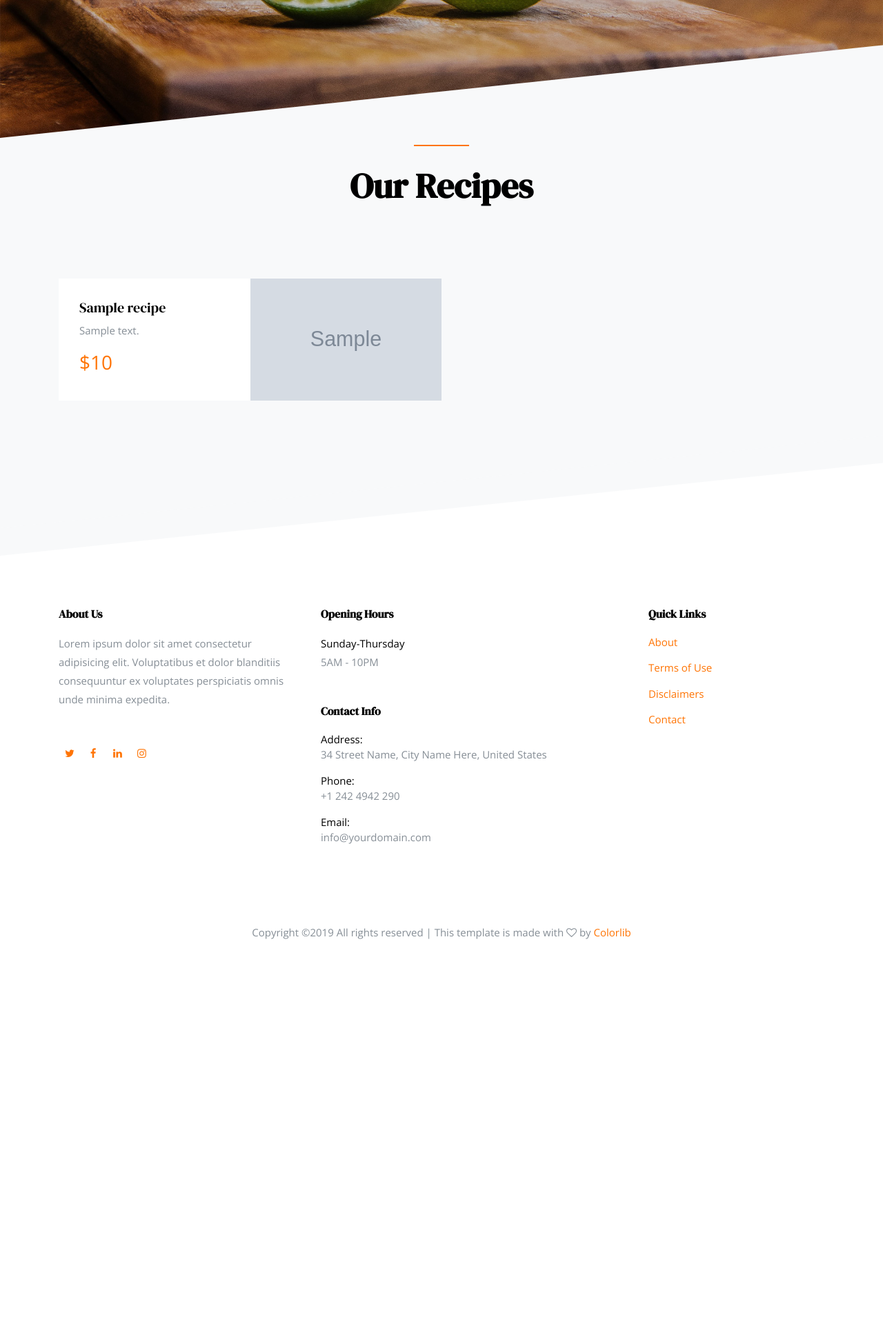
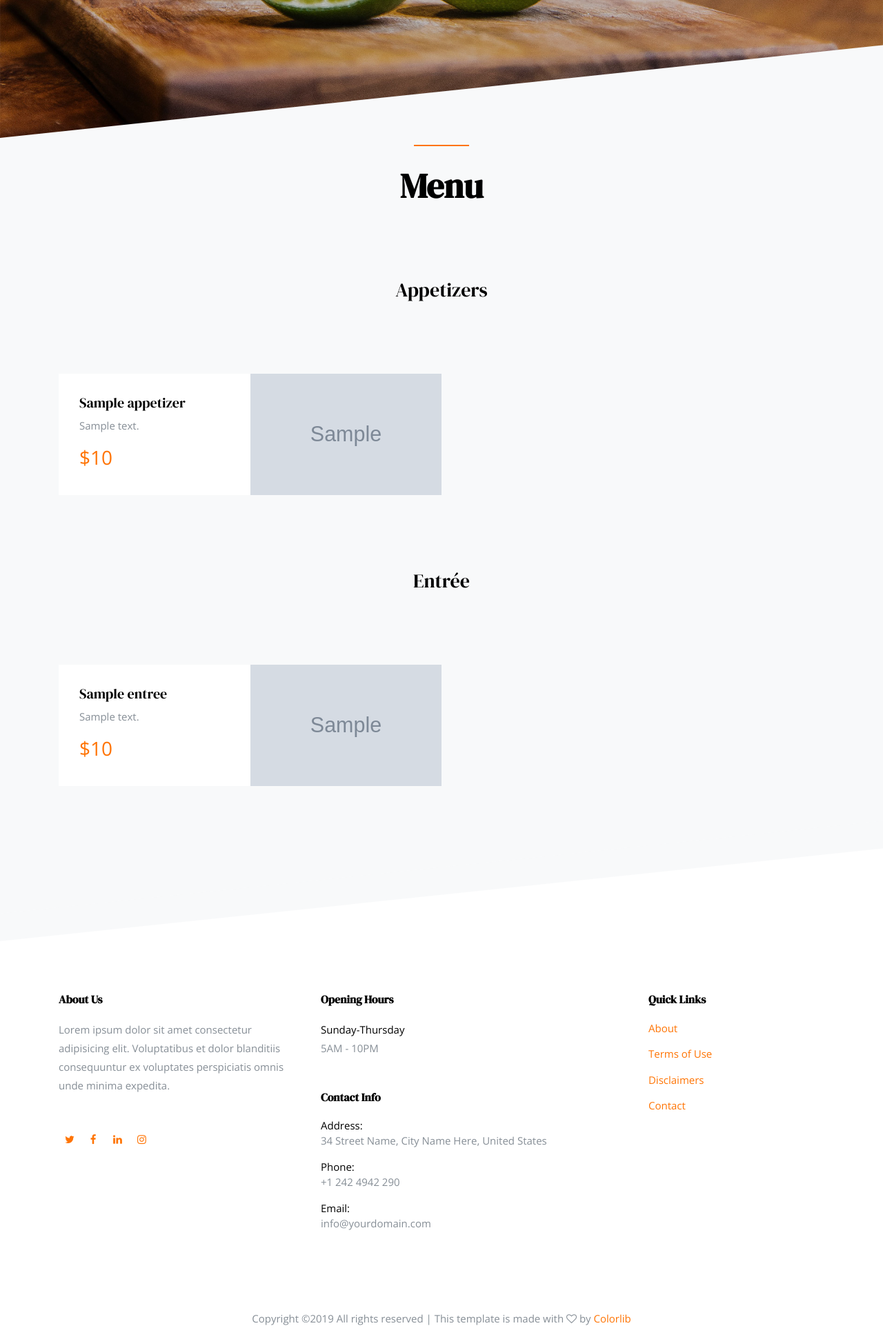
Before and after one commit to psonhoang/dynamic-res-template, a Node server app: template views/recipes.ejs in a window 1280 px wide. Shown: the part 590-2516 px from the top of the page at 69% size. Before the commit the page ends 1952 px from the top, so only its background shows below. Run offline with Node 20, Linux system fonts and the light colour scheme; the template is opened without the code that fills it: most values are stand-ins (such as "Sample title", 1, 10 or a date in 2020); grey boxes marked "Sample" are stand-in pictures.

Commit message:
extend menu

```diff
--- a/app.js
+++ b/app.js
@@ -19,29 +19,43 @@ jsonObj = {
     title: "Ninja Eats",
     jumboText1: "Your First Text Here",
     jumboText2: "And Another One",
-    recipes: [
+    appetizers: [
+        {
+            name: "Tuna Sesame Salad",
+            desc: "Tuna, sesame, salad",
+            price: "3.75",
+            img: "http://balaboosta.com.au/wp-content/uploads/2015/10/PA070874.jpg"
+        },
+        {
+            name: "Smoked Salmon",
+            desc: "Salmon, bread, cheese... all on a stick",
+            price: "4.50",
+            img: "https://images-gmi-pmc.edge-generalmills.com/57be9c18-f2e5-453c-9286-c96d3ddb9555.jpg"
+        }
+    ],
+    entree: [
         {
             name: "Pho Pizza",
             desc: "A pizza with your favorite ingredients from Pho",
-            price: 8.50,
+            price: "8.50",
             img: "https://cdn.foodbeast.com/content/uploads/2016/06/Pho-Pizza-Cover.jpg"
         },
         {
             name: "Seafood Delight",
             desc: "Shrimp, squid, tomato, and family secret",
-            price: 12.00,
+            price: "12.00",
             img: "https://images-gmi-pmc.edge-generalmills.com/57be9c18-f2e5-453c-9286-c96d3ddb9555.jpg"
         },
         {
             name: "Banh Mi",
             desc: "Vietnamese Banh Mi",
-            price: 5.00,
+            price: "5.00",
             img: "https://www.happyfoodstube.com/wp-content/uploads/2018/08/vietnamese-sandwich-banh-mi-image-500x500.jpg"
         },
         {
             name: "Carbonara",
             desc: "Carbonara spaghetti",
-            price: 7.00,
+            price: "7.00",
             img: "https://www.oliviascuisine.com/wp-content/uploads/2019/01/authentic-spaghetti-carbonara-IG-720x540.jpg"
         }
     ]
--- a/views/recipes.ejs
+++ b/views/recipes.ejs
@@ -97,16 +97,27 @@
         <div class="container-fluid">
           <div class="row" data-aos="fade">
             <div class="col-md-12 text-center heading-wrap">
-              <h2>Our Recipes</h2>
+              <h2>Menu</h2>
             </div>
           </div>
         </div>
       </div>
 
+      <!-- Appetizers -->
+      <div class="clearfix mb-5 pb-5">
+        <div class="container-fluid">
+          <div class="row" data-aos="fade">
+            <div class="col-md-12 text-center heading-wrap">
+              <h3>Appetizers</h3>
+            </div>
+          </div>
+        </div>
+      </div>
+      <!-- Menu Container -->
       <div class="container">
         <!-- Recipes -->
         <div class="row no-gutters">
-          <% recipes.forEach(recipe => { %>
+          <% appetizers.forEach(recipe => { %>
             <div class="col-md-6">
               <div class="sched d-block d-lg-flex">
                 <div class="bg-image order-2" style="background-image: url(<%= recipe.img %>);" data-aos="fade"></div>
@@ -122,6 +133,42 @@
         </div>
         <!-- END -->
       </div>
+      <!-- END -->
+
+      <br><br><br><br>
+
+      <!-- Entrée -->
+      <div class="clearfix mb-5 pb-5">
+        <div class="container-fluid">
+          <div class="row" data-aos="fade">
+            <div class="col-md-12 text-center heading-wrap">
+              <h3>Entrée</h3>
+            </div>
+          </div>
+        </div>
+      </div>
+      <!-- Menu Container -->
+      <div class="container">
+        <!-- Recipes -->
+        <div class="row no-gutters">
+          <% entree.forEach(recipe => { %>
+            <div class="col-md-6">
+              <div class="sched d-block d-lg-flex">
+                <div class="bg-image order-2" style="background-image: url(<%= recipe.img %>);" data-aos="fade"></div>
+                <div class="text order-1">
+                  <h3><%= recipe.name %></h3>
+                  <p><%= recipe.desc %></p>
+                  <p class="text-primary h3">$<%= recipe.price %></p>
+                </div>
+              </div>
+            </div>
+          <% }); %>
+        </div>
+        <!-- END -->
+      </div>
+      <!-- END -->
+
+
     </section> <!-- .section -->
 
 
```
